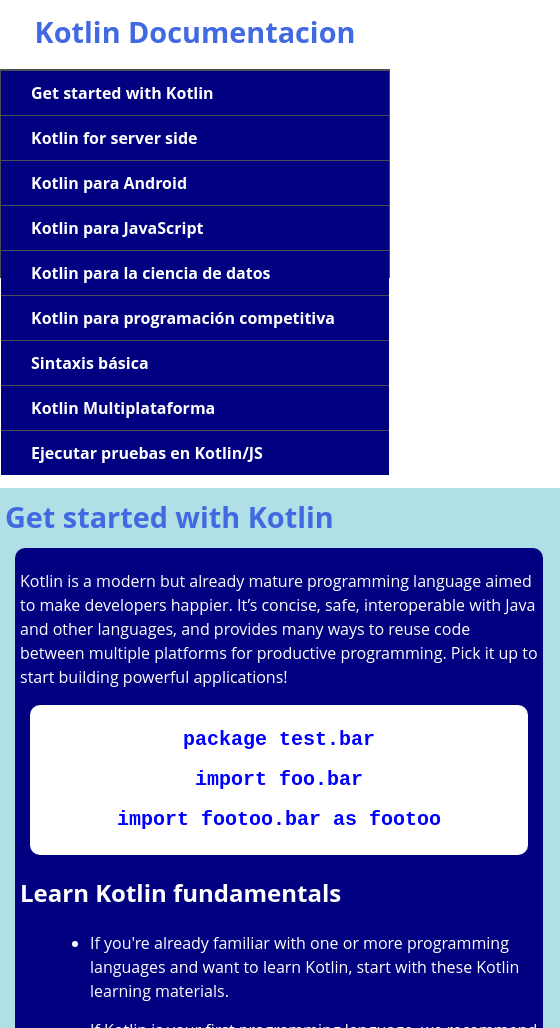
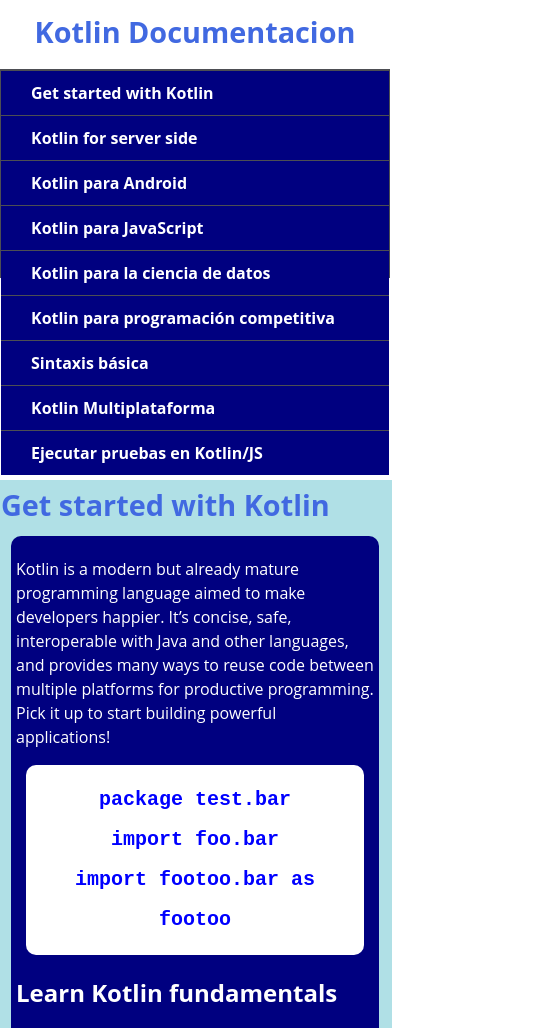
Before and after one commit to EnriqueQuiroz89/Reto4DocumentacionTecnica, a plain HTML site: page index.html in a window 390 px wide. Shown: the top 1028 px of the page, 560 px wide, since content can reach past the window. Drawn offline with Linux system fonts and the light colour scheme.

Commit message:
Update index.html

```diff
--- a/index.html
+++ b/index.html
@@ -109,13 +109,6 @@
 
         @media only screen and (max-width: 815px) {
 
-            #main-doc {
-                margin-left: -10px;
-                margin-right: -10px;
-                margin-top: 480px;
-                padding: 15px;
-            }
-
             /* For mobile phones: */
             #navbar ul {
                 border: 1px solid;
@@ -135,12 +128,22 @@
                 border-bottom: 2px solid;
             }
 
+
+            #main-doc {
+                position: relative;
+                margin-left: 0px;
+                margin-top: 480px;
+            }
         }
 
 
         @media only screen and (max-width: 400px) {
             #main-doc {
-                padding: 7px;
+                margin-left: -10px;
+                margin-right: -10px; ;
+                margin-top: 480px;
+                padding: 3px;
+
             }
 
             section article {
```
